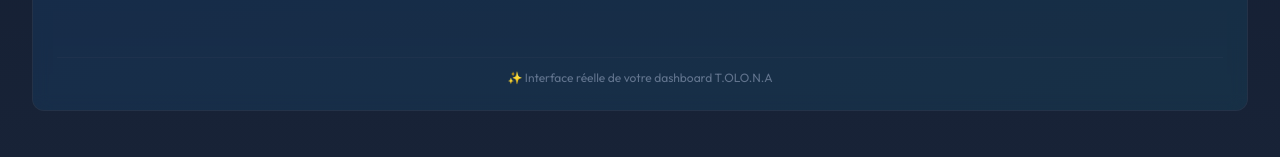
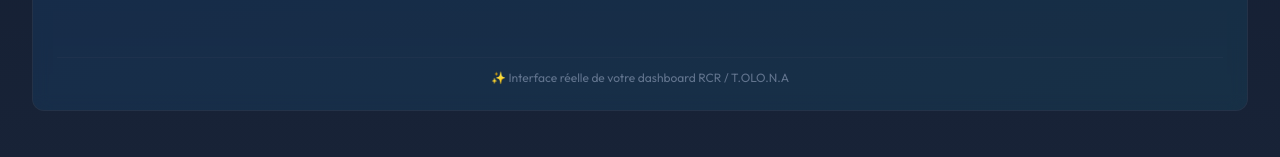
Before and after one commit to codeline401/PLATEFORME-RCR-PROJECT-MANAGEMENT, a React (Vite) app in the folder client/: page / in a window 1280 px wide. Shown: the part 795-952 px from the top of the page. Built offline with nearby package versions, Linux system fonts and the light colour scheme; no server answers.

Commit message:
fix footer on taskDetails

```diff
--- a/client/src/components/CreateProjectDialog.jsx
+++ b/client/src/components/CreateProjectDialog.jsx
@@ -296,4 +296,7 @@ const CreateProjectDialog = ({ isDialogOpen, setIsDialogOpen }) => {
   );
 };
 
+// - TODO
+// - Possibility to create Project without lead (lead can be added later)
+
 export default CreateProjectDialog;
--- a/client/src/components/WorkspaceDropdown.jsx
+++ b/client/src/components/WorkspaceDropdown.jsx
@@ -121,4 +121,8 @@ function WorkspaceDropdown() {
   );
 }
 
+// TODO
+// - Add workspace for everyone
+// - This workspace become the default dashboard for everyone
+
 export default WorkspaceDropdown;
--- a/client/src/pages/LandingPage.jsx
+++ b/client/src/pages/LandingPage.jsx
@@ -230,7 +230,7 @@ const LandingPage = () => {
                   style={{ animationDelay: "0.5s" }}
                 >
                   <p className="text-xs text-slate-500">
-                    ✨ Interface réelle de votre dashboard T.OLO.N.A
+                    ✨ Interface réelle de votre dashboard RCR / T.OLO.N.A
                   </p>
                 </div>
               </div>
--- a/client/src/pages/TaskDetails.jsx
+++ b/client/src/pages/TaskDetails.jsx
@@ -235,7 +235,6 @@ const TaskDetails = () => {
           </div>
         )}
       </div>
-      <Footer />
     </div>
   );
 };
```
Also changed, not shown: client/src/pages/ProjectDetails.jsx (+17 -0 lines).
